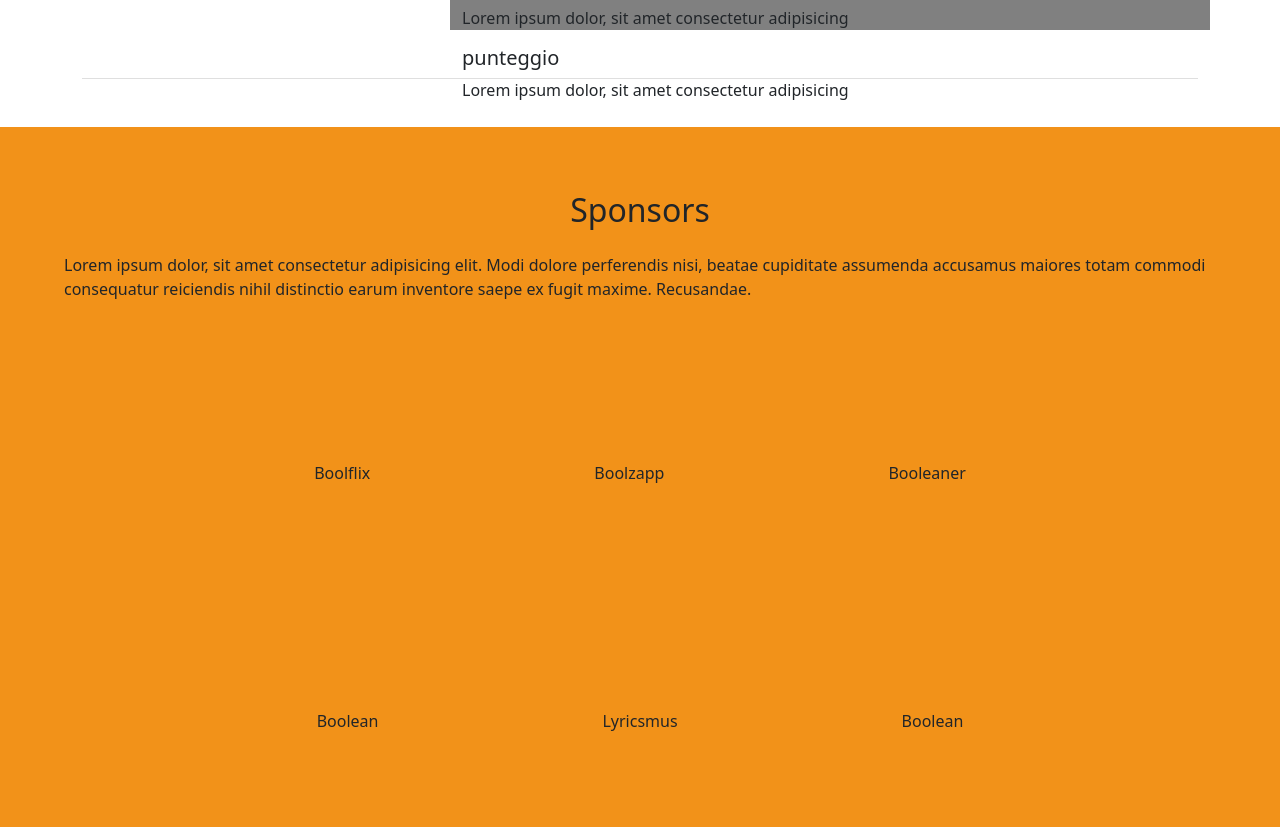
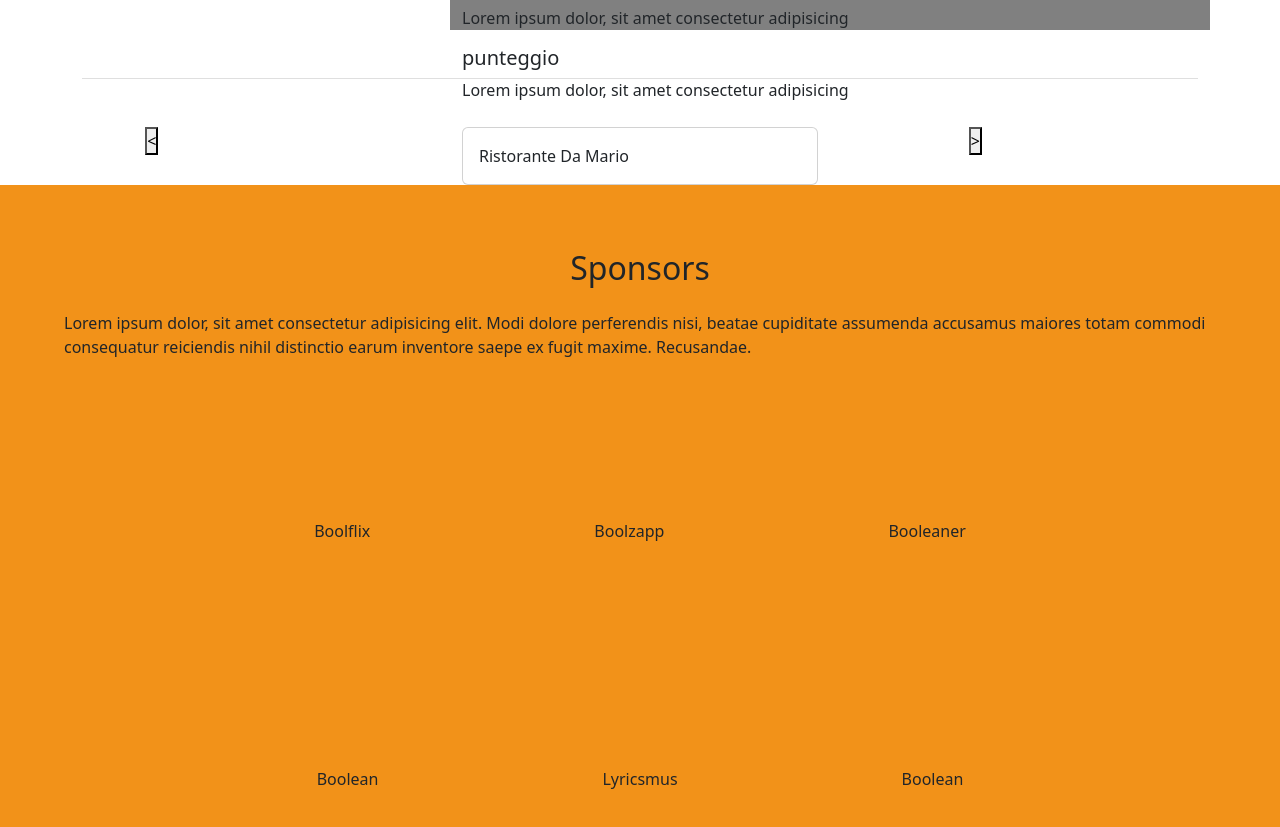
Before and after one commit to VitoMarino/vue-boolchef, a Vue app in the folder boolchef/: page / in a window 1280 px wide. Shown: the part 1227-2054 px from the top of the page. Built offline with nearby package versions, Linux system fonts and the light colour scheme.

Commit message:
inizio carusello review

```diff
--- a/boolchef/src/components/HomePage/Reviews.vue
+++ b/boolchef/src/components/HomePage/Reviews.vue
@@ -2,7 +2,96 @@
 export default {
     data() {
         return {
+            recensioni: [
+                {
+                id: 1,
+                title: "Ristorante Da Mario",
+                author: "Giovanni Rossi",
+                rating: 5,
+                description: "Ottimo servizio e piatti deliziosi. Lo consiglio vivamente!"
+                },
+                {
+                id: 2,
+                title: "Trattoria La Nonna",
+                author: "Sara Verdi",
+                rating: 4,
+                description: "Piatti tradizionali molto buoni, ma un po' caro."
+                },
+                {
+                id: 3,
+                title: "Osteria Il Borgo",
+                author: "Luca Bianchi",
+                rating: 3,
+                description: "Ambiente accogliente ma la qualità del cibo potrebbe migliorare."
+                },
+                {
+                id: 4,
+                title: "Pizzeria Bella Napoli",
+                author: "Anna Marchi",
+                rating: 5,
+                description: "La migliore pizza che abbia mai mangiato fuori da Napoli!"
+                },
+                {
+                id: 5,
+                title: "Ristorante Al Mare",
+                author: "Marco Bruni",
+                rating: 4,
+                description: "Pesce fresco e vista mare spettacolare. Un po' lento il servizio."
+                },
+                {
+                id: 6,
+                title: "Bistrot Parisienne",
+                author: "Elena Neri",
+                rating: 3,
+                description: "Atmosfera chic, ma i piatti non mi hanno impressionato."
+                },
+                {
+                id: 7,
+                title: "Steakhouse Grigliata Perfetta",
+                author: "Paolo Bianchi",
+                rating: 5,
+                description: "Carne cotta alla perfezione, tornerò sicuramente!"
+                },
+                {
+                id: 8,
+                title: "Sushi Bar Tokyo",
+                author: "Laura Gatti",
+                rating: 4,
+                description: "Sushi fresco e ben preparato. Prezzo nella media per un all-you-can-eat."
+                },
+                {
+                id: 9,
+                title: "Gelateria Dolce Vita",
+                author: "Francesco Ferri",
+                rating: 5,
+                description: "Gelato artigianale fantastico, soprattutto il pistacchio!"
+                },
+                {
+                id: 10,
+                title: "Caffè Roma",
+                author: "Maria De Luca",
+                rating: 4,
+                description: "Buon caffè e pasticceria, ma il locale era un po' affollato."
+                }
+            ],
+            currentCard: 0,
+        }
+    },
+    methods: {
+        nextReview: function(){
+            if(this.currentCard < this.recensioni.length -1){
+                this.currentCard++;
+            } else {
+                this.currentCard = 0;
+            }
+        },
 
+        prevReview: function(){
+            if(this.currentCard > 0){
+                this.currentCard --;
+            } else {
+                this.currentCard = this.recensioni.length - 1;
+            }
         }
     }
 }
@@ -48,6 +137,22 @@ export default {
 
         <hr class="color">
 
+        <div class="row d-flex justify-content-around">
+            <div class="button col-2">
+                <button class="prev" @click="prevReview"> < </button>
+            </div>
+            <div class="col-4 ">
+                <div v-for="(recensione, index) in recensioni" :key="index" v-show="index ===currentCard" class="card misiure-carta">
+                    <div class="card-body">
+                        {{ recensione.title }}
+                    </div>
+                </div>
+            </div>
+            <div class="button col-2">
+                <button class="next" @click="nextReview"> > </button>
+            </div>
+        </div>
+
 
     </div>
 </template>
@@ -68,4 +173,8 @@ export default {
         margin-top: 3rem;
         margin-bottom: 3rem;
     }
+
+    .misiure-carta{
+
+    }
 </style>
```
